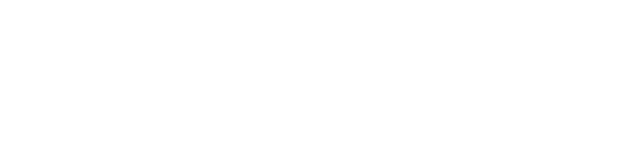
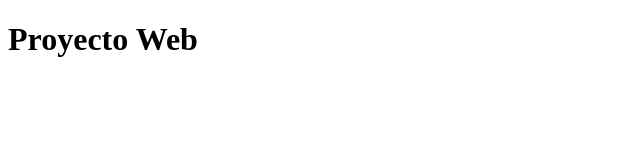
Before and after one commit to Morron17/so-t4st, a plain HTML site: page index.html in a window 1280 px wide. Shown: the whole page, without its empty margins (0-640 px from the left). Drawn offline with Linux system fonts and the light colour scheme.

Commit message:
detalle de cambio

```diff
--- a/index.html
+++ b/index.html
@@ -6,6 +6,10 @@
     <title>Proyecto</title>
 </head>
 <body>
+    <header>
+        <h1>Proyecto Web</h1>
+    </header>
+
 
 </body>
 </html>
```
Also changed, not shown: app.js (added), style.css (added), 1 other file.
